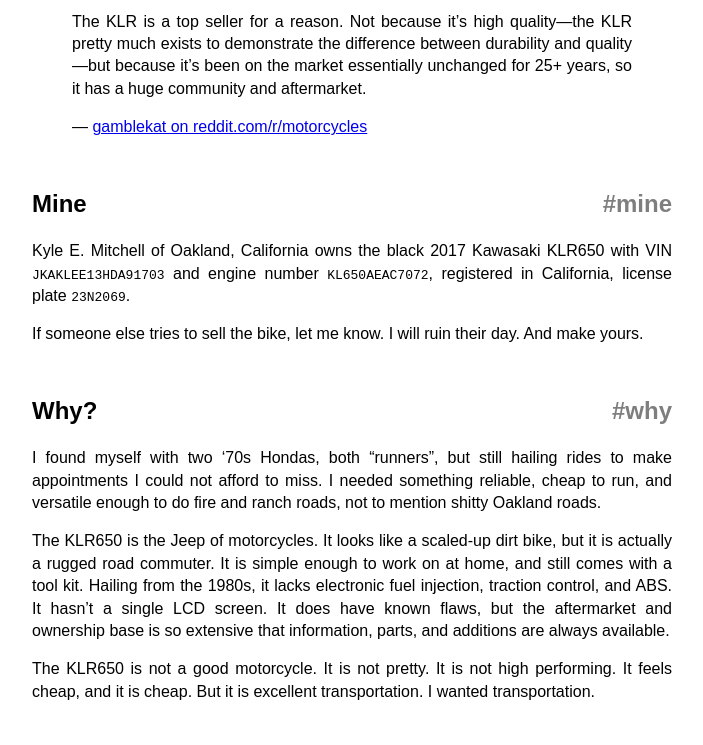
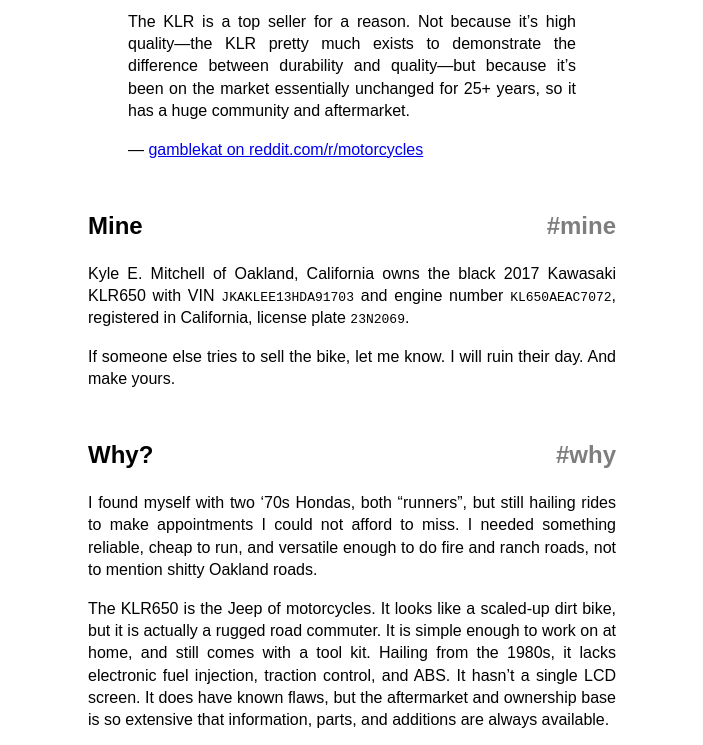
Before and after one commit to kemitchell/klr.kemitchell.com, a plain HTML site: page index.html in a window 1280 px wide. Shown: the part 77-822 px from the top of the page, without its empty margins (288-991 px from the left). Drawn offline with Linux system fonts and the light colour scheme.

Commit message:
Narrow text column

```diff
--- a/styles.css
+++ b/styles.css
@@ -24,5 +24,5 @@
 
 header, main, footer {
   margin: 0 auto;
-  max-width: 40rem;
+  max-width: 33rem;
 }
```
